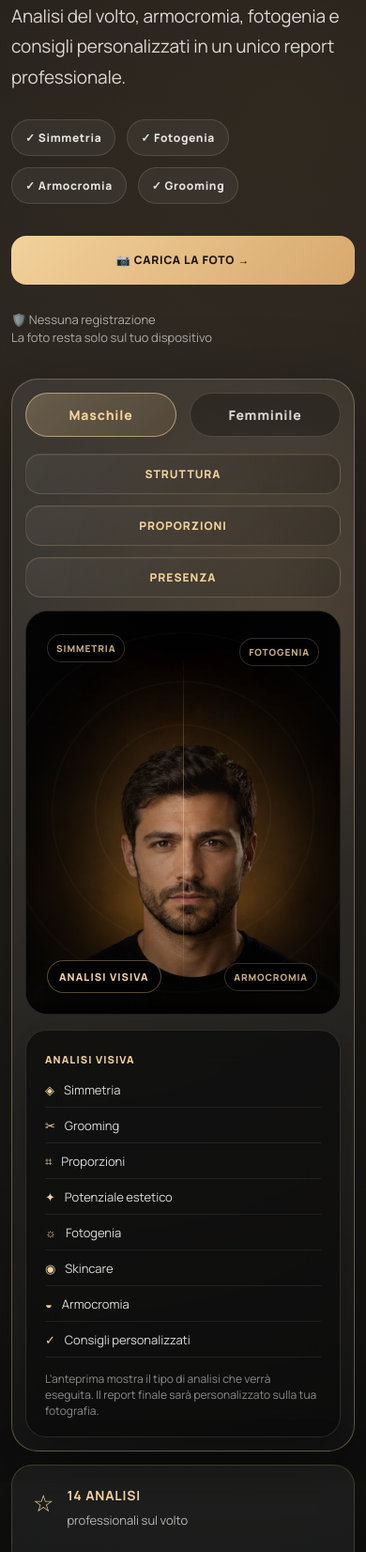
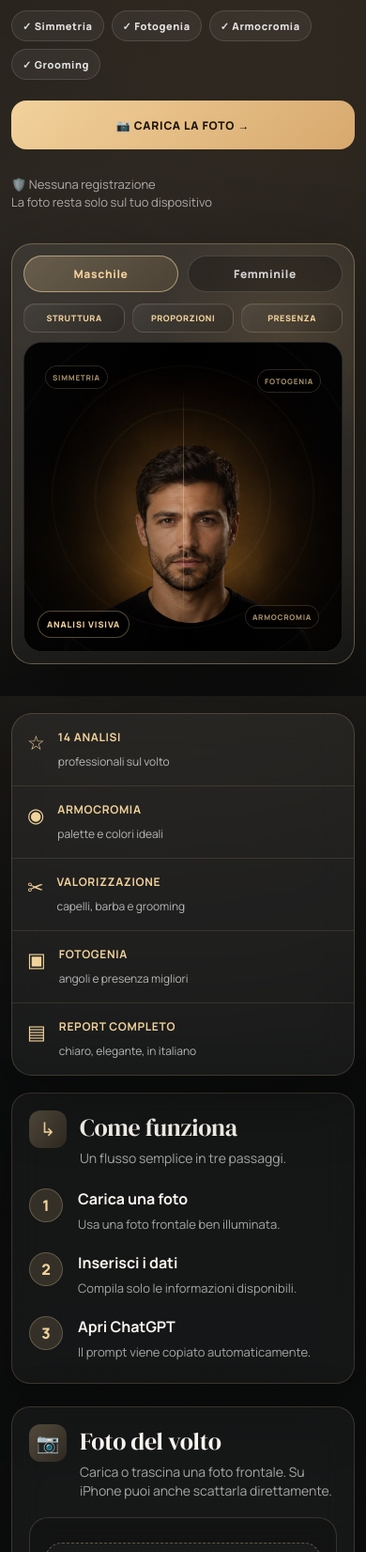
Before and after one commit to b3pz/facial-report-prompt, a plain HTML site: page index.html in a window 390 px wide. Shown: the part 348-2000 px from the top of the page at 94% size. Drawn offline with Linux system fonts and the light colour scheme.

Commit message:
Add files via upload

```diff
--- a/index.html
+++ b/index.html
@@ -555,6 +555,158 @@ h2{
     letter-spacing:-.05px;
 }
 
+
+/* FINAL POLISH — MOBILE COMPACT + B3pZ SIGNATURE */
+.footer-signature{
+    margin-top:8px;
+    color:rgba(242,210,155,.34);
+    font-size:10px;
+    font-weight:800;
+    letter-spacing:.18em;
+    text-transform:uppercase;
+}
+
+@media(max-width:700px){
+    .hero{
+        padding-top:22px;
+    }
+    h1{
+        font-size:clamp(38px,14vw,62px);
+        margin:22px 0 16px;
+    }
+    .hero-copy{
+        font-size:15px;
+        line-height:1.58;
+        margin-bottom:20px;
+    }
+    .pills{
+        gap:8px;
+        margin-bottom:22px;
+    }
+    .pill{
+        padding:8px 11px;
+        font-size:11px;
+    }
+    .preview-panel{
+        padding:12px;
+        border-radius:22px;
+    }
+    .preview-tabs{
+        margin-bottom:12px;
+        gap:10px;
+    }
+    .gender-tab{
+        padding:10px 12px;
+        font-size:12px;
+    }
+    .hero-indicators{
+        grid-template-columns:repeat(3,1fr);
+        gap:8px;
+        margin-bottom:10px;
+        width:100%;
+    }
+    .hero-indicator{
+        padding:8px 6px;
+        border-radius:12px;
+    }
+    .hero-indicator span{
+        font-size:9px;
+        letter-spacing:.06em;
+    }
+    .face-stage{
+        height:330px;
+        border-radius:20px;
+    }
+    .hero-micro-label{
+        font-size:8px;
+        padding:6px 7px;
+        opacity:.82;
+    }
+    .visual-badge{
+        left:14px;
+        bottom:14px;
+        font-size:9px;
+        padding:7px 9px;
+    }
+    .analysis-box{
+        display:none;
+    }
+    .feature-strip{
+        margin-top:18px;
+    }
+    .feature{
+        min-height:auto;
+        padding:16px;
+    }
+    .feature-icon{
+        font-size:21px;
+    }
+    .feature strong{
+        font-size:12px;
+    }
+    .feature span{
+        font-size:12px;
+    }
+    main{
+        padding-top:18px;
+    }
+    .card{
+        padding:18px;
+        border-radius:20px;
+    }
+    .card-title{
+        margin-bottom:18px;
+    }
+    .icon-bubble{
+        width:40px;
+        height:40px;
+        border-radius:12px;
+    }
+    h2{
+        font-size:26px;
+    }
+    .steps{
+        gap:12px;
+    }
+    .step{
+        padding:4px 0;
+        grid-template-columns:40px 1fr;
+        gap:12px;
+    }
+    .step-number{
+        width:36px;
+        height:36px;
+    }
+    .dropzone{
+        min-height:220px;
+    }
+    .local-note{
+        padding:12px;
+        font-size:12px;
+    }
+    .grid{
+        grid-template-columns:1fr 1fr;
+        gap:14px;
+    }
+    .field:nth-child(1),
+    .field:nth-child(n+8){
+        grid-column:1 / -1;
+    }
+    input,select{
+        height:46px;
+        font-size:13px;
+    }
+    .footer{
+        padding:22px 0 30px;
+    }
+    .footer-inner{
+        text-align:left;
+    }
+    .footer-signature{
+        margin-bottom:12px;
+    }
+}
+
 </style>
 </head>
 
@@ -686,7 +838,7 @@ h2{
                 </div>
             </div>
 
-            <div class="local-note">La foto viene mostrata solo come anteprima locale nel browser e non viene inviata a nessun server. Per generare il report dovrai caricare manualmente la stessa foto su ChatGPT insieme al prompt copiato.</div>
+            <div class="local-note">🔒 La foto resta sul tuo dispositivo. Per generare il report dovrai caricarla manualmente su ChatGPT insieme al prompt copiato.</div>
         </div>
 
         <div class="card" id="form">
@@ -722,7 +874,10 @@ h2{
 
 <footer class="footer">
     <div class="wrap footer-inner">
-        <strong>Premium Facial Aesthetic Report</strong>
+        <div>
+            <strong>Premium Facial Aesthetic Report</strong>
+            <div class="footer-signature">Designed by B3pZ</div>
+        </div>
         <span>Ogni volto ha caratteristiche uniche. Questo report aiuta a comprenderle e valorizzarle.<br>Le valutazioni sono puramente estetiche e orientative. Non sostituiscono una consulenza medica, dermatologica o psicologica.</span>
     </div>
 </footer>
@@ -1070,7 +1225,7 @@ function downloadCurrentPhoto(){
     document.body.appendChild(a);
     a.click();
     a.remove();
-    showMessage("Foto salvata. Caricala su ChatGPT insieme al prompt copiato.");
+    showMessage("✓ Foto salvata. Caricala su ChatGPT insieme al prompt copiato.");
 }
 
 
```
